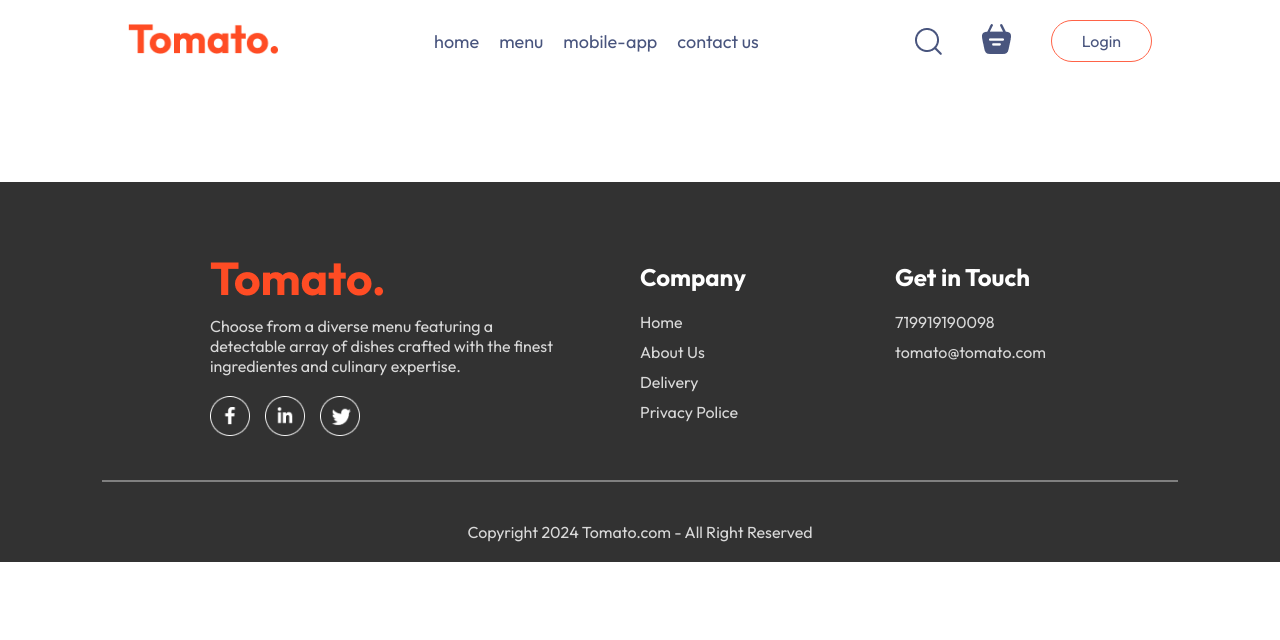
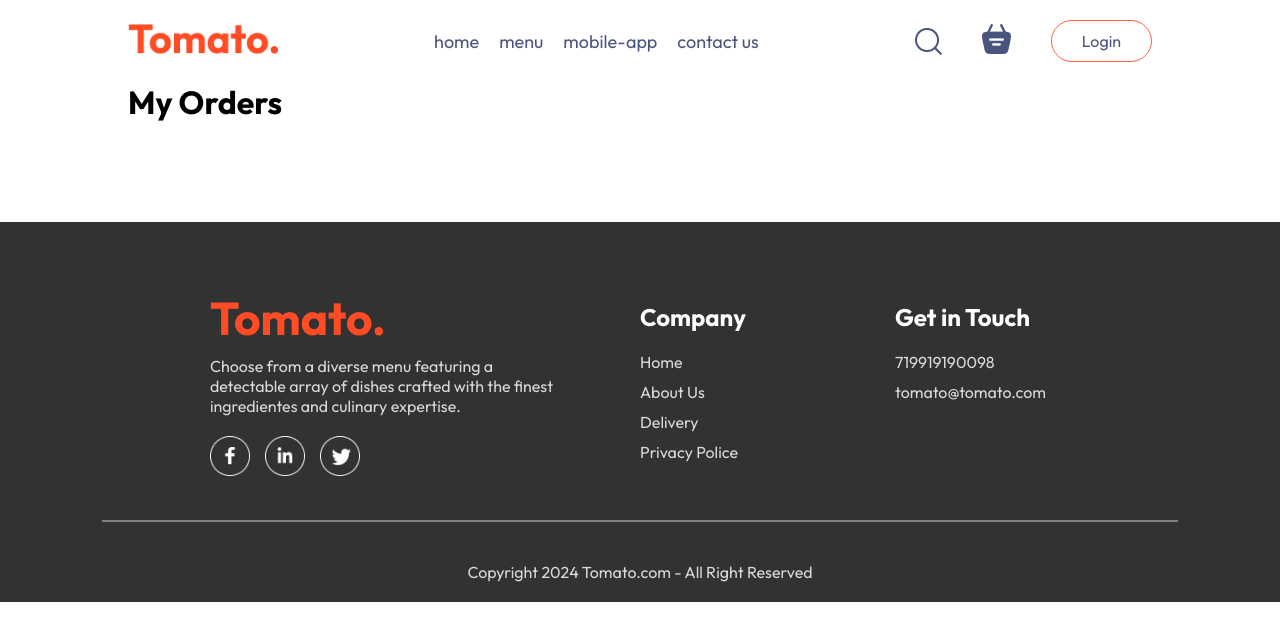
Before and after one commit to matheushenriquecsb/food-delivery-react, a React (Vite) app: page /my-orders in a window 1280 px wide. Shown: the top 640 px of the page. Built offline with nearby package versions, Linux system fonts and the light colour scheme; no server answers.

Commit message:
feat: create orders component

```diff
--- a/src/App.jsx
+++ b/src/App.jsx
@@ -11,6 +11,7 @@
 import Home from "./pages/Home/Home";
 import PlaceOrder from "./pages/PlaceOrder/PlaceOrder";
 import VerifyOrder from "./pages/Verify/VerifyOrder";
+import Orders from "./pages/Orders/Orders";
 
 const App = () => {
   const [showLogin, setShowLogin] = useState(false);
@@ -25,6 +26,7 @@
           <Route path="/cart" element={<Cart />} />
           <Route path="/order" element={<PlaceOrder />} />
           <Route path="/verify" element={<VerifyOrder />} />
+          <Route path="/my-orders" element={<Orders />} />
         </Routes>
       </div>
       <Footer />
--- a/src/components/Header/Header.css
+++ b/src/components/Header/Header.css
@@ -1,7 +1,7 @@
 .header {
   height: 34vw;
   margin: 30px auto;
-  background: url("./header_img.png") no-repeat;
+  background: url("../../assets/header_img.png") no-repeat;
   background-size: contain;
   position: relative;
 }
--- /dev/null
+++ b/src/pages/Orders/Orders.jsx
@@ -0,0 +1,11 @@
+import "./Orders.css";
+
+const Orders = () => {
+  return (
+    <div>
+      <h1>My Orders</h1>
+    </div>
+  );
+};
+
+export default Orders;
--- a/src/pages/Verify/VerifyOrder.jsx
+++ b/src/pages/Verify/VerifyOrder.jsx
@@ -18,7 +18,6 @@
       }
     );
 
-    console.log(res.data);
     if (res.data.success) {
       navigate("/my-orders");
     } else {
```
Also changed, not shown: src/assets/header_img.png (renamed from public/header_img.png), src/pages/Orders/Orders.css (added).
